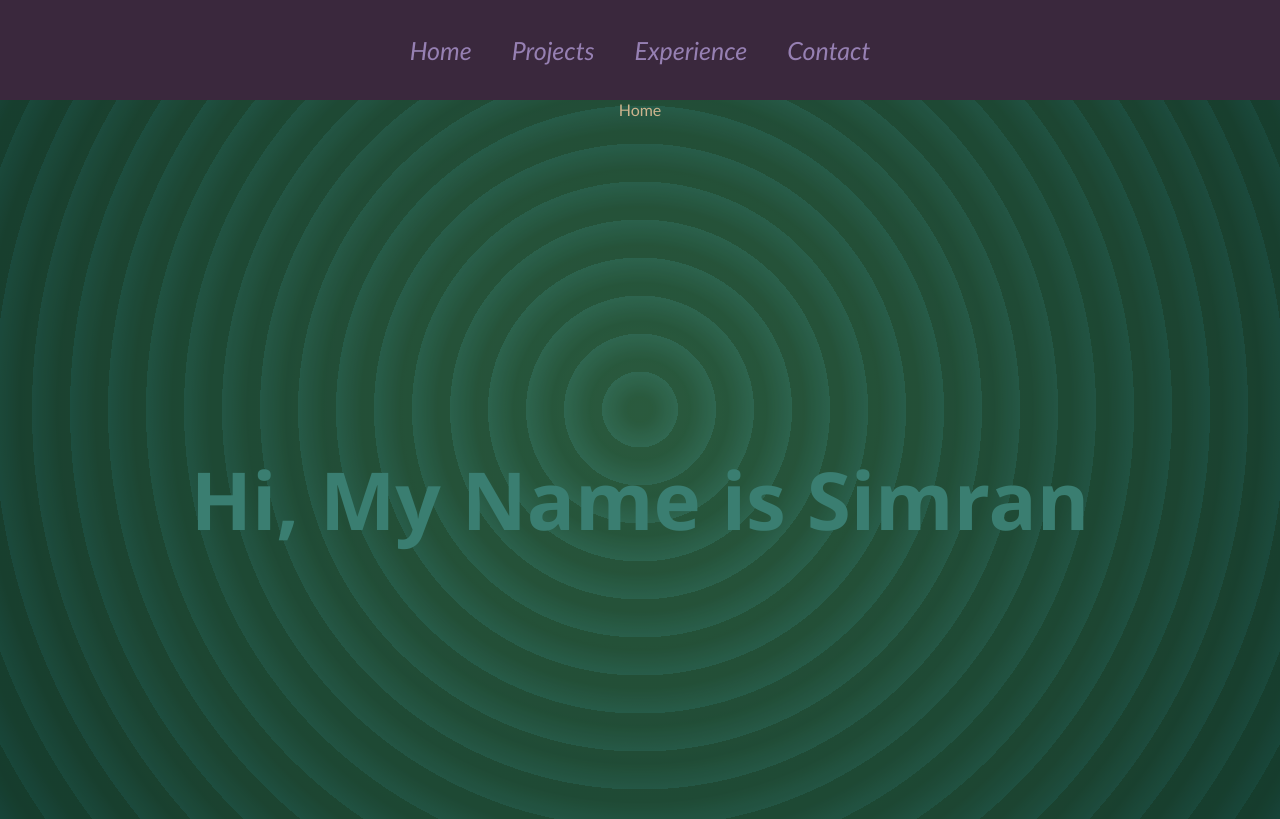
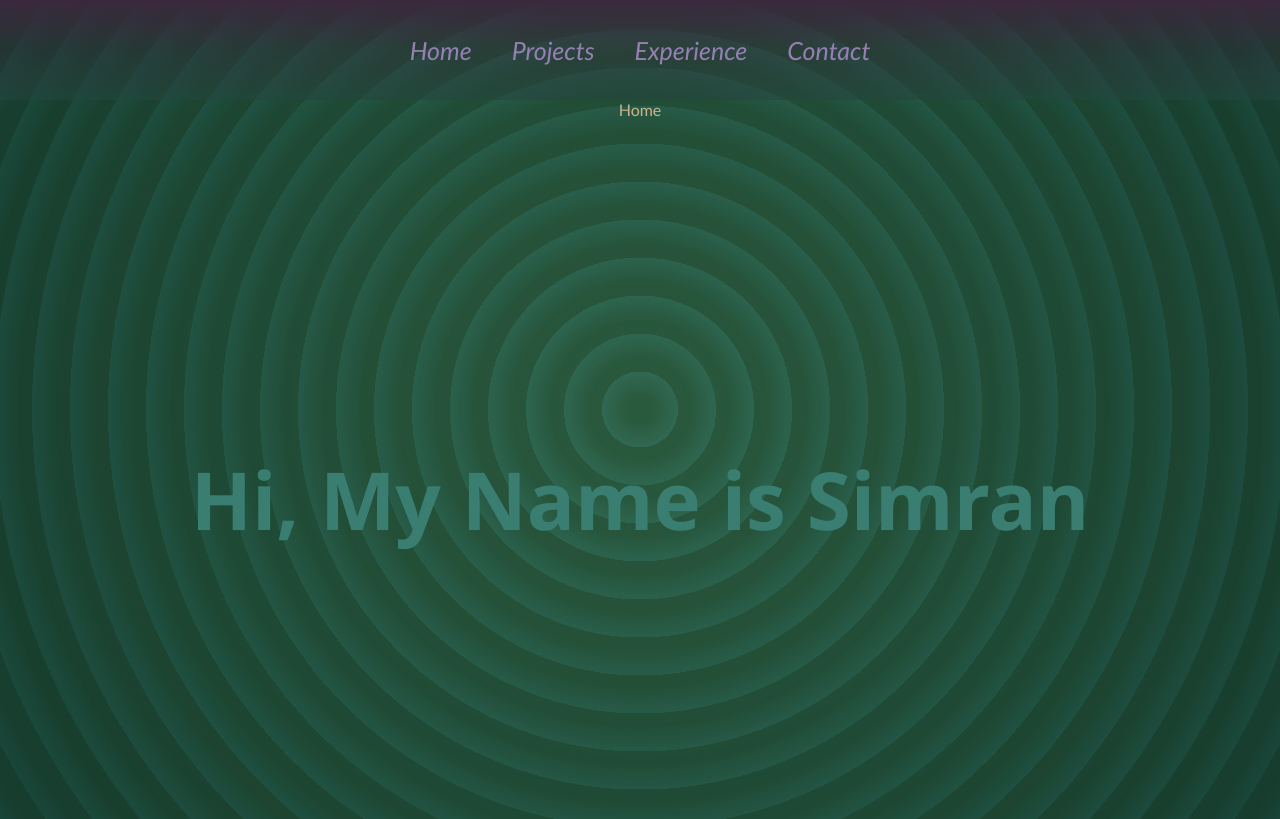
Before and after one commit to ragingelmo/simransportfoliowebsite, a React (Create React App) app: page / in a window 1280 px wide. Built offline with nearby package versions, Linux system fonts and the light colour scheme.

Commit message:
CLEAR NAVBAR

```diff
--- a/src/pageStyles/Navbar.css
+++ b/src/pageStyles/Navbar.css
@@ -2,7 +2,7 @@
 .navigationbar {
     width: 100%;
     height: 100px;
-    background: #301933;
+    background-image: linear-gradient(#301933, #30193358,#173a3592);
     letter-spacing: normal;
     text-align: center;
 
```
